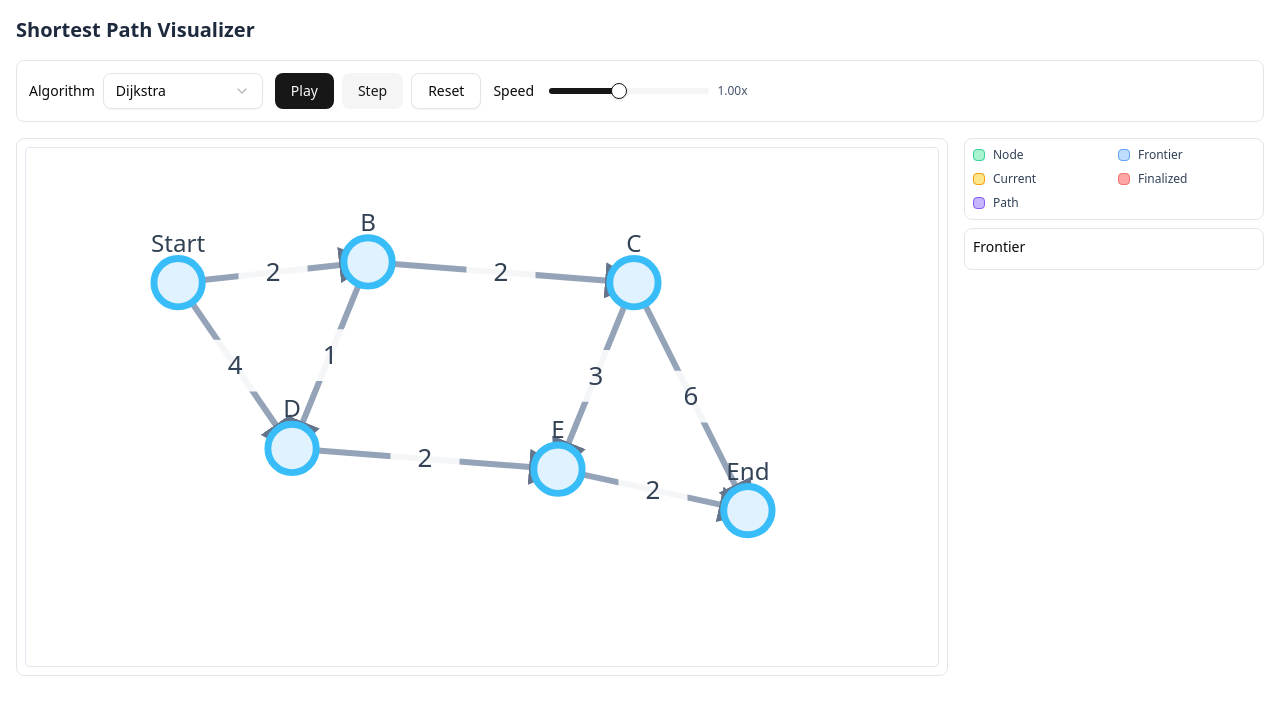
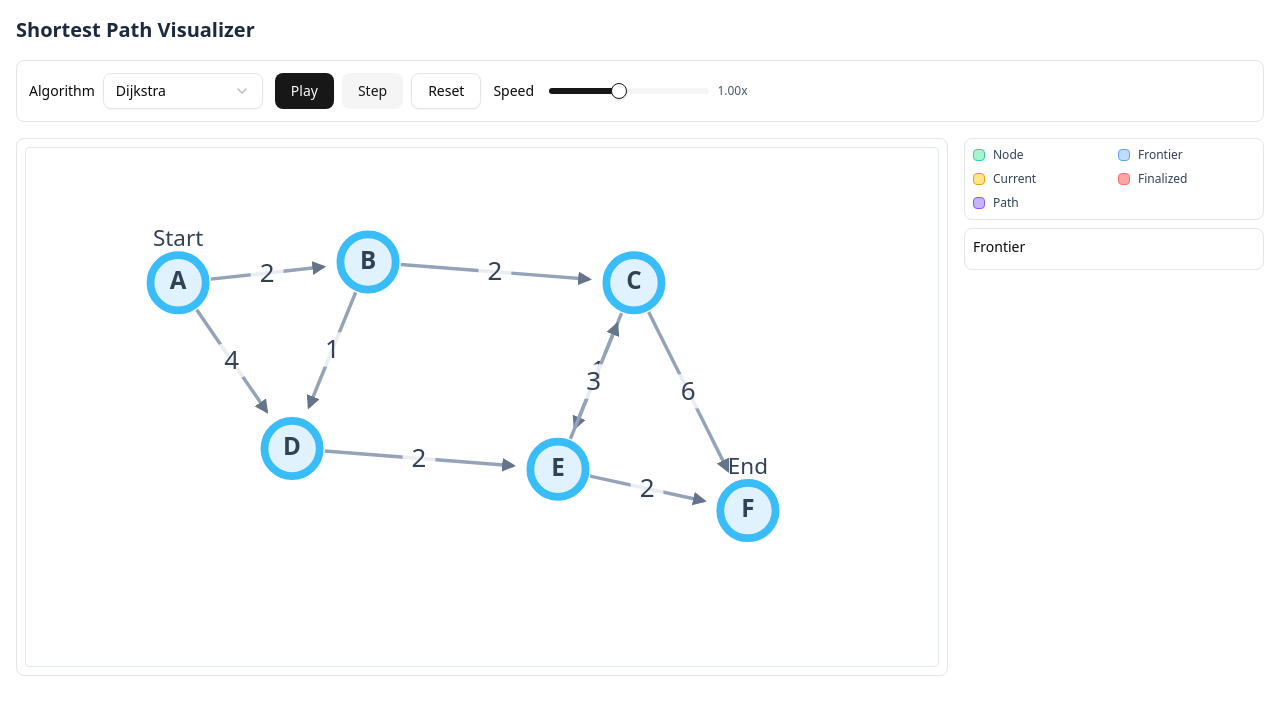
Before and after one commit to Bert0ns/graph-shortest-path, a Next.js app: page / in a window 1280 px wide. Shown: the top 714 px of the page. Built offline with nearby package versions, Linux system fonts and the light colour scheme.

Commit message:
fix: improved graph visualization

```diff
--- a/components/GraphCanvas.tsx
+++ b/components/GraphCanvas.tsx
@@ -15,6 +15,27 @@ const VB_W = 100
 const VB_H = 60
 const MARGIN = 6 // logical units padding around the edges
 
+function shortenLine(
+  x1: number,
+  y1: number,
+  x2: number,
+  y2: number,
+  startOffset: number,
+  endOffset: number
+) {
+  const dx = x2 - x1
+  const dy = y2 - y1
+  const len = Math.hypot(dx, dy) || 1
+  const ux = dx / len
+  const uy = dy / len
+  return {
+    x1: x1 + ux * startOffset,
+    y1: y1 + uy * startOffset,
+    x2: x2 - ux * endOffset,
+    y2: y2 - uy * endOffset,
+  }
+}
+
 export function GraphCanvas({ graph, width = '100%', height = 480, onNodeClick }: GraphCanvasProps) {
   // Early empty state
   if (!graph) {
@@ -31,16 +52,18 @@ export function GraphCanvas({ graph, width = '100%', height = 480, onNodeClick }
     y: MARGIN + y * (VB_H - 2 * MARGIN),
   })
 
-  const radius = 2.8 // node circle radius in logical units
+  const radius = 3.2 // node circle radius in logical units
+  const arrowPullback = 2.0 // extra gap to keep arrowheads out of node
   const strokeEdge = '#94a3b8' // slate-400
   const strokeEdgeActive = '#64748b' // slate-500
   const nodeFill = '#e0f2fe' // sky-100
   const nodeStroke = '#38bdf8' // sky-400
   const textColor = '#334155' // slate-700
+  const arrowSizes = { width: 4, height: 4 }
+  const arcStrokeWidth = 0.4
 
   const nodeIndex = new Map(graph.nodes.map(n => [n.id, n]))
 
-  // Define arrow marker only if the graph is directed; safe to include always
   const isDirected = !!graph.metadata?.directed
   const isWeighted = !!graph.metadata?.weighted
 
@@ -48,12 +71,9 @@ export function GraphCanvas({ graph, width = '100%', height = 480, onNodeClick }
     <div style={{ width, height }} className="w-full h-full">
       <svg viewBox={`0 0 ${VB_W} ${VB_H}`} className="w-full h-full bg-white/50 border border-slate-200 rounded">
         <defs>
-          <marker id="arrow" viewBox="0 0 10 10" refX="8" refY="5" markerWidth="6" markerHeight="6" orient="auto-start-reverse">
+          <marker id="arrow" viewBox="0 0 10 10" refX="8" refY="5" markerWidth={arrowSizes.width} markerHeight={arrowSizes.height} orient="auto-start-reverse">
             <path d="M 0 0 L 10 5 L 0 10 z" fill={strokeEdgeActive} />
           </marker>
-          <filter id="label-bg" x="-0.05" y="-0.05" width="1.1" height="1.1">
-            <feDropShadow dx="0" dy="0" stdDeviation="0.6" floodColor="#ffffff" floodOpacity="0.9" />
-          </filter>
         </defs>
 
         {/* Edges */}
@@ -64,22 +84,34 @@ export function GraphCanvas({ graph, width = '100%', height = 480, onNodeClick }
             if (!from || !to) return null
             const p1 = pos(from.x, from.y)
             const p2 = pos(to.x, to.y)
-            const mid = { x: (p1.x + p2.x) / 2, y: (p1.y + p2.y) / 2 }
+            // Pull back both ends so lines do not intersect node circles
+            const endGap = isDirected ? radius + arrowPullback : radius + 0.6
+            const { x1, y1, x2, y2 } = shortenLine(p1.x, p1.y, p2.x, p2.y, radius + 0.6, endGap)
+            const mid = { x: (x1 + x2) / 2, y: (y1 + y2) / 2 }
 
             return (
               <g key={`edge-${i}`}>
                 <line
-                  x1={p1.x}
-                  y1={p1.y}
-                  x2={p2.x}
-                  y2={p2.y}
+                  x1={x1}
+                  y1={y1}
+                  x2={x2}
+                  y2={y2}
                   stroke={strokeEdge}
-                  strokeWidth={0.7}
+                  strokeWidth={arcStrokeWidth}
                   markerEnd={isDirected ? 'url(#arrow)' : undefined}
                 />
                 {isWeighted && (
-                  <g transform={`translate(${mid.x}, ${mid.y})`}>
-                    <rect x={-4} y={-3} width={8} height={6} rx={1.2} ry={1.2} fill="#ffffff" opacity={0.9} />
+                  <g transform={`translate(${mid.x}, ${mid.y})`} style={{ pointerEvents: 'none' }}>
+                    <rect
+                      x={-(2 + String(e.weight ?? '').length * 1.8) / 2}
+                      y={-2}
+                      width={2 + String(e.weight ?? '').length * 1.8}
+                      height={4}
+                      rx={1}
+                      ry={1}
+                      fill="#ffffff"
+                      opacity={0.8}
+                    />
                     <text x={0} y={1} textAnchor="middle" fontSize={3} fill={textColor} style={{ fontWeight: 500 }}>
                       {e.weight}
                     </text>
@@ -97,10 +129,17 @@ export function GraphCanvas({ graph, width = '100%', height = 480, onNodeClick }
             const label = n.label ?? n.id
             return (
               <g key={n.id} className="cursor-pointer" onClick={() => onNodeClick?.(n.id)}>
-                <circle cx={p.x} cy={p.y} r={radius} fill={nodeFill} stroke={nodeStroke} strokeWidth={0.8} />
-                <text x={p.x} y={p.y - radius - 0.8} textAnchor="middle" fontSize={2.8} fill={textColor}>
-                  {label}
+                <circle cx={p.x} cy={p.y} r={radius} fill={nodeFill} stroke={nodeStroke} strokeWidth={0.9} />
+                {/* Node ID inside the circle */}
+                <text x={p.x} y={p.y} textAnchor="middle" dominantBaseline="middle" fontSize={2.8} fill={textColor} style={{ fontWeight: 600 }}>
+                  {n.id}
                 </text>
+                {/* External label above the node (if distinct) */}
+                {label !== n.id && (
+                  <text x={p.x} y={p.y - radius - 1} textAnchor="middle" fontSize={2.6} fill={textColor}>
+                    {label}
+                  </text>
+                )}
               </g>
             )
           })}
--- a/public/graphs/sample.json
+++ b/public/graphs/sample.json
@@ -17,9 +17,10 @@
     { "from": "A", "to": "D", "weight": 4 },
     { "from": "B", "to": "C", "weight": 2 },
     { "from": "B", "to": "D", "weight": 1 },
-    { "from": "C", "to": "E", "weight": 3 },
+    { "from": "C", "to": "E", "weight": 1 },
     { "from": "D", "to": "E", "weight": 2 },
     { "from": "E", "to": "F", "weight": 2 },
-    { "from": "C", "to": "F", "weight": 6 }
+    { "from": "C", "to": "F", "weight": 6 },
+    { "from": "E", "to": "C", "weight": 3 }
   ]
 }
```
